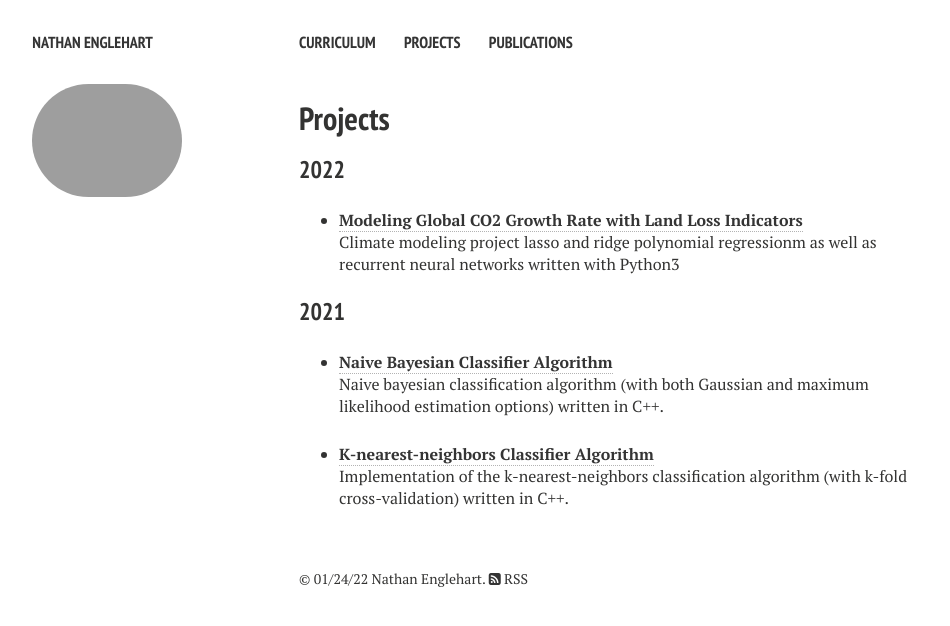
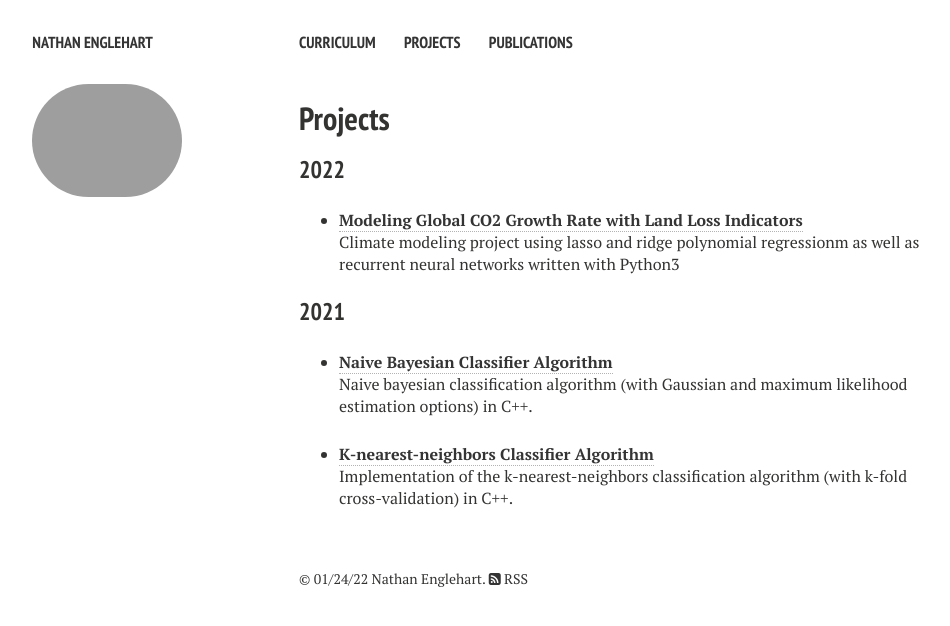
Before and after one commit to nathanenglehart/nathanenglehart.github.io, a Jekyll site: the page built from projects.md, in a window 1280 px wide. Shown: the top 626 px of the page, without its empty margins (21-971 px from the left). Built offline with Jekyll 4.4.1, drawn with Linux system fonts in a browser that asks for light colours; nearby versions of some CDN libraries.

Commit message:
Update projects.md

```diff
--- a/projects.md
+++ b/projects.md
@@ -10,13 +10,13 @@ comments: false
 ### 2022
 
 * [**Modeling Global CO2 Growth Rate with Land Loss Indicators**](https://github.com/nathanenglehart/eco-vit-ml)<br>
-  Climate modeling project lasso and ridge polynomial regressionm as well as recurrent neural networks written with Python3<br>
+  Climate modeling project using lasso and ridge polynomial regressionm as well as recurrent neural networks written with Python3<br>
 
 ### 2021
 
 * [**Naive Bayesian Classifier Algorithm**](https://github.com/nathanenglehart/naive-bayes-cpp-241)<br>
-  Naive bayesian classification algorithm (with both Gaussian and maximum likelihood estimation options) written in C++.<br>
+  Naive bayesian classification algorithm (with Gaussian and maximum likelihood estimation options) in C++.<br>
 
 * [**K-nearest-neighbors Classifier Algorithm**](https://github.com/nathanenglehart/knn-cpp-241)<br>
-  Implementation of the k-nearest-neighbors classification algorithm (with k-fold cross-validation) written in C++.
+  Implementation of the k-nearest-neighbors classification algorithm (with k-fold cross-validation) in C++.
   <!--<img src="/images/teaser.png" width="400"><br>-->
```
